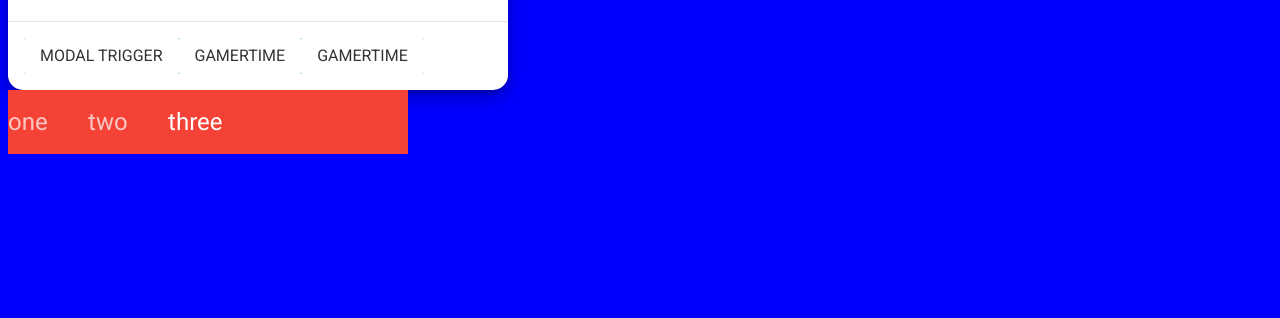
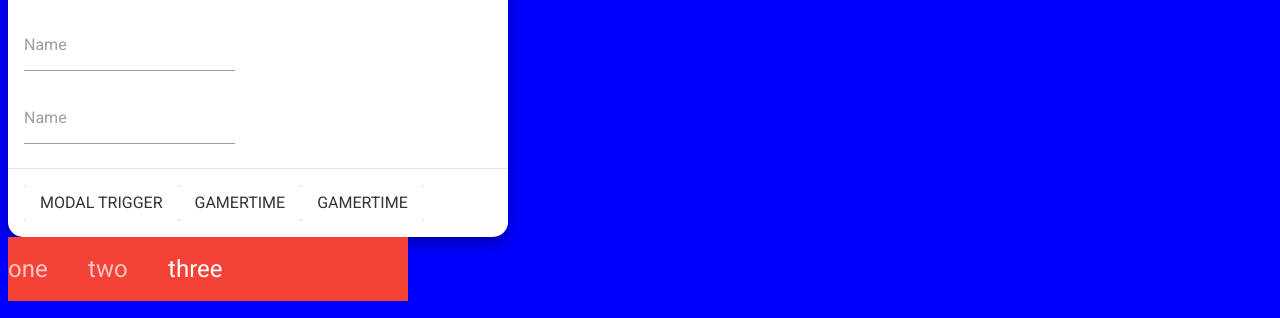
Before and after one commit to blakeanedved/madex, a plain HTML site: page index.html in a window 1280 px wide. Shown: the part 482-800 px from the top of the page. Drawn offline with Linux system fonts and the light colour scheme.

Commit message:
Added basic forms and navbar

```diff
--- a/index.html
+++ b/index.html
@@ -19,6 +19,7 @@
 	<script src="js/toast.js"></script>
 	<script src="js/modal.js"></script>
 	<script src="js/lightbox.js"></script>
+	<script src="js/form.js"></script>
 </head>
 
 <body>
@@ -36,8 +37,18 @@
 				<img id="mylightbox" class="lightbox" src="http://spaceflight101.com/worldview-4/wp-content/uploads/sites/109/2016/09/28535895671_e94769f6eb_o.jpg">
 			</div>
 			<div class="card-content">
-				<div class="card-title">Heyo</div>
+				<div class="card-title">Peepee</div>
 				<p>content content content</p>
+				<form>
+					<div class="input-field">
+						<label for="name">Name</label>
+						<input type="text" name="name"/>
+					</div>
+					<div class="input-field">
+						<label for="name">Name</label>
+						<input type="tel" name="name"/>
+					</div>
+				</form>
 			</div>
 			<div class=" card-action">
 				<a href="#" class="btn-flat" data-target='mymodal'>modal trigger</a>
--- /dev/null
+++ b/js/form.js
@@ -0,0 +1,26 @@
+// var Madex = window.Madex || {}
+document.addEventListener('DOMContentLoaded', () => {
+	document.querySelectorAll('form').forEach(elem => {
+		elem.setAttribute('novalidate', true)
+	})
+	document.querySelectorAll('.input-field').forEach(elem => {
+		Array.from(elem.children).forEach(e => {
+			if (e.nodeName === 'INPUT'){
+				e.addEventListener('blur', () => {
+					e.parentNode.classList.remove('active')
+					Array.from(e.parentNode.children).forEach(el => {
+						if (el.nodeName === 'LABEL' && e.value !== '')
+							return
+						el.classList.remove('active')
+					})
+				})
+				e.addEventListener('focus', () => {
+					e.parentNode.classList.add('active')
+					Array.from(e.parentNode.children).forEach(el => {
+						el.classList.add('active')
+					})
+				})
+			}
+		})
+	})
+})
--- /dev/null
+++ b/sass/form.sass
@@ -0,0 +1,26 @@
+.input-field
+  position: relative
+
+  label
+    position: absolute
+    font-size: 1rem
+    color: #9e9e9e
+    top: 0
+    transform: translate(0, 12px)
+    transition: transform .2s ease-out, color .2s ease-out, -webkit-transform .2s ease-out
+    line-height: 1.6
+    text-align: initial
+
+    &.active
+      transform: translate(-6px, -12px) scale(0.7)
+
+  input
+    font-size: 16px
+    height: 3rem
+    border: none
+      bottom: 1px solid #9e9e9e
+    margin-bottom: 1px
+
+    &:focus
+      border-bottom: 2px solid #26a69a
+      margin-bottom: 0
--- a/sass/madex.sass
+++ b/sass/madex.sass
@@ -9,6 +9,7 @@
 @use 'modal'
 @use 'lightbox'
 @use 'navbar'
+@use 'form'
 @import url('https://fonts.googleapis.com/icon?family=Material+Icons')
 @import url('https://fonts.googleapis.com/css?family=Roboto:400,500,700&display=swap')
 
--- a/sass/navbar.sass
+++ b/sass/navbar.sass
@@ -11,6 +11,7 @@ nav
   color: #ffffff
   font-size: 1rem
   padding: 0 10px
+  z-index: 998
 
   +shadows.z-depth-1()
 
```
Also changed, not shown: main.css, 1 other file.
